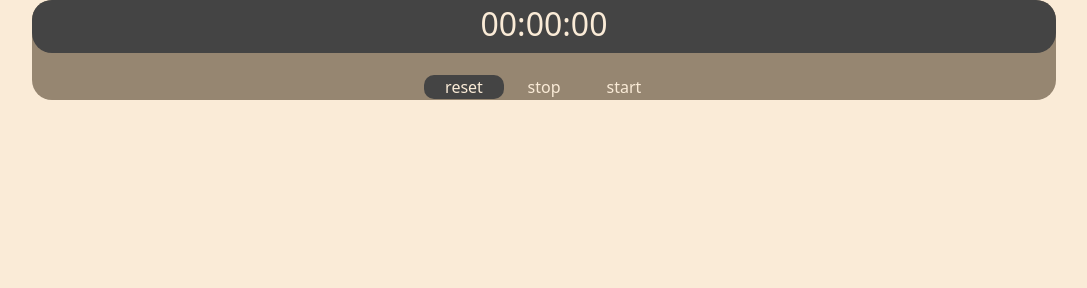
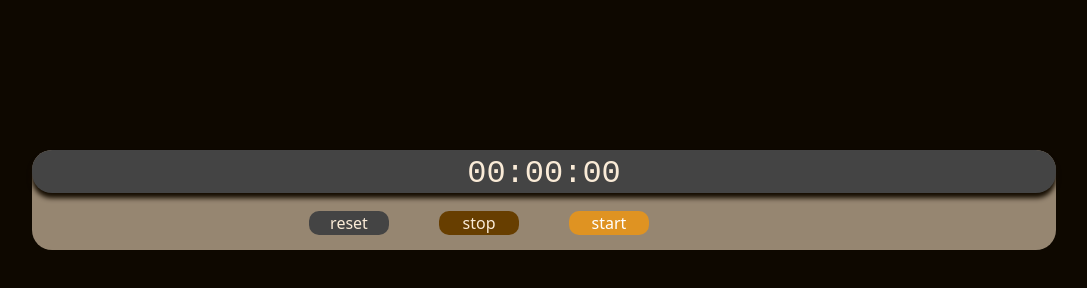
Before and after one commit to eliazoura/CHRONOMETRE, a plain HTML site: page index.html in a window 1280 px wide. Shown: the whole page, without its empty margins (96-1183 px from the left). Drawn offline with nearby package versions, Linux system fonts and the light colour scheme.

Commit message:
Update style.css

```diff
--- a/style.css
+++ b/style.css
@@ -1,17 +1,45 @@
-body{
+:root {}
 
 
-   background-color: antiquewhite;
+
+
+
+
+
+
+
+
+
+body {
+   margin: 0px 0px 0px 0px;
+   box-sizing: border-box;
+   padding: 0%;
+
+   background-color: rgb(20, 12, 0);
+
+
+   margin: 100px 0px 0px 0px;
+
+   background-color: rgb(14, 8, 0);
    margin: 100px 0px 0px 0px;
 
    /*corriger le margin top pour qu'il se cale automatiquement au centre de 'window' */
 
 }
 
-.box{
+
+
+.ensemble {
+   display: grid;
+   grid-template-rows: 3fr 2fr 3fr;
+}
+
+
+
+.box {
 
    display: grid;
-   grid-template-rows: 3fr 1fr;
+   grid-template-rows: 5fr 1fr;
 
 
 
@@ -28,7 +56,9 @@ border-radius: 20px;
 
 }
 
-.act1{
+
+
+.act1 {
 
    width: 80px;
    background-color: rgb(68, 68, 68);
@@ -36,31 +66,99 @@ border-radius: 10px;
 
 }
 
-.lesbtn{
+.act1:hover {
 
-   display: grid;
-   grid-template-columns: 1fr 1fr 1fr;
-
-   width: 100%;
-
-
-align-items: center;
+   width: 80px;
+   background-color: rgb(26, 26, 26);
+   border-radius: 10px;
 
 }
 
-.time{
+
+.pause {
+
+   width: 80px;
+   background-color: rgba(2, 1, 1, 0.718);
+   border-radius: 10px;
+
+}
+
+.pause:hover {
+   color: rgb(44, 25, 0) ;
+   width: 80px;
+   background-color: rgb(208, 208, 208);
+   border-radius: 10px;
+
+}
+
+
+
+.act2 {
+
+   width: 80px;
+   background-color: rgb(103, 62, 0);
+   border-radius: 10px;
+
+}
+
+.act2:hover {
+
+   width: 80px;
+   background-color: rgb(41, 25, 0);
+   border-radius: 10px;
+
+}
+
+
+.act3 {
+   color: rgb(255, 255, 255);
+   width: 80px;
+   background-color: rgba(255, 153, 0, 0.694);
+   border-radius: 10px;
+
+}
+
+.act3:hover {
+   color: rgb(255, 255, 255);
+   width: 80px;
+   background-color: rgba(177, 77, 0, 0.905);
+   border-radius: 10px;
+
+}
+
+.lesbtn {
+
+   display: grid;
+
+   grid-template-columns: 1fr 1fr 1fr 1fr;
+   column-gap: 50px;
+
+   width: 90%;
+
+   padding-bottom: 15px;
+
+}
+
+
+
+.time {
+   /*font-family: 'Courier New', Courier, monospace;*/
+
+   font-family: 'Open Sans', sans-serif;
+
+   font-family: 'Share Tech Mono', monospace;
 
    font-size: xx-large;
    background-color: rgb(68, 68, 68);
    border-radius: 20px;
    height: 70%;
+   box-shadow: 0px 5px 5px rgb(20, 12, 0);
+}
+
+
+
+.centre {
+
+   margin: auto;
 
 }
-
-.centre{
-
-
-margin-left: auto;
-margin-right: auto;
-
-}
```
Lines whose indentation alone changed are shown as unchanged.
